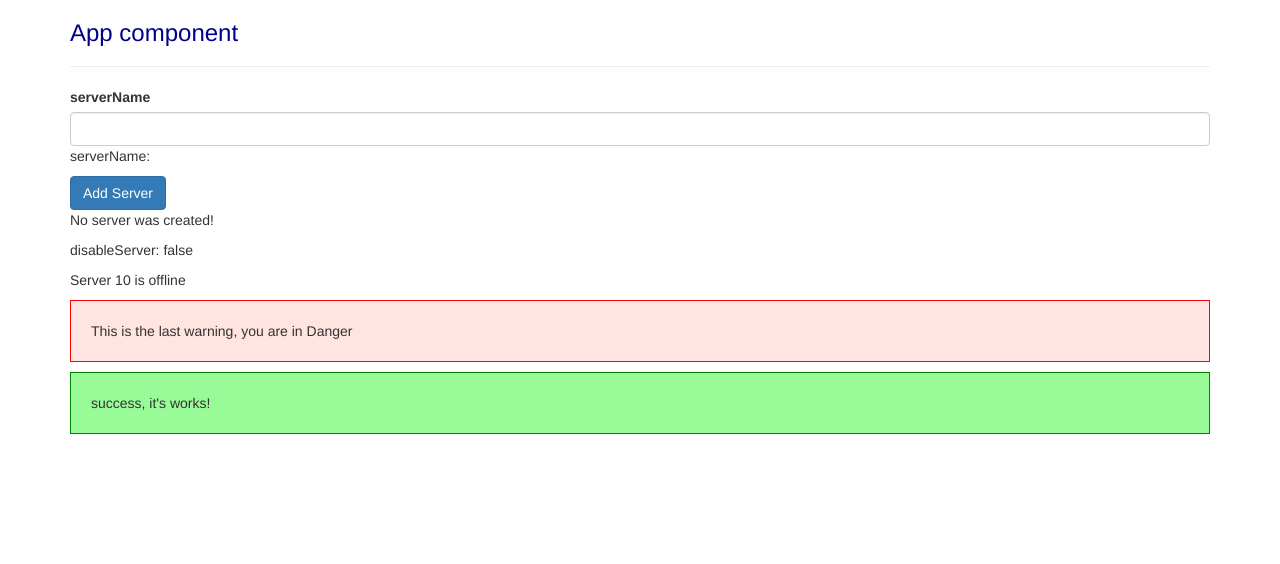
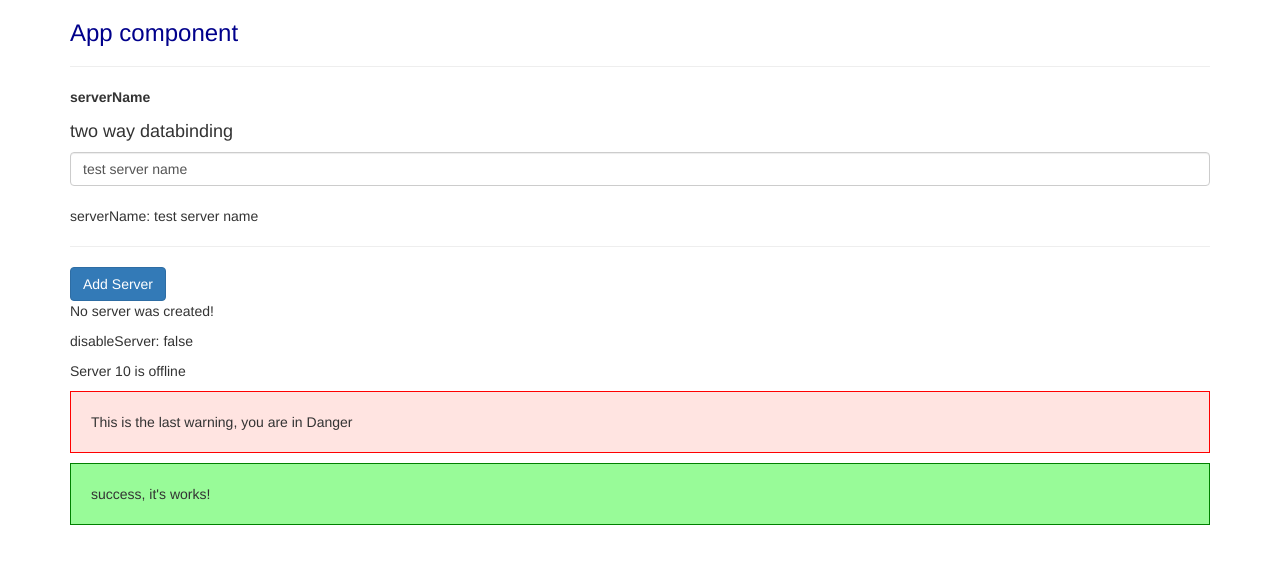
Before and after one commit to zmarkoni/angular-udemy, an Angular app: page / in a window 1280 px wide. Shown: the top 564 px of the page. Built offline with nearby package versions, Linux system fonts and the light colour scheme.

Commit message:
two-way databinding

```diff
--- a/src/app/servers/servers.component.html
+++ b/src/app/servers/servers.component.html
@@ -1,12 +1,23 @@
 <label>serverName</label>
-<input
-        type="text"
-        class="form-control"
-        (input)="onUpdateServerName($event)"
->
+<!--<input-->
+        <!--type="text"-->
+        <!--class="form-control"-->
+        <!--(input)="onUpdateServerName($event)"-->
+<!--&gt;-->
 <!-- $event is global paarameter which hold informations for any form field, like input, click... -->
 <!-- in JS we can access it with event.target.value, but in typeScript we need (<HTMLInputElement>event.target).value -->
+
+<h4>two way databinding</h4>
+<input
+    type="text"
+    class="form-control"
+    [(ngModel)]="serverName"
+>
+<!-- radi isto kao i ovo gore samo sto updajtuje i sebe-->
+<br>
 <p>serverName: {{ serverName }}</p>
+
+<hr>
 
 <button
         [disabled]="disableServer"
--- a/src/app/servers/servers.component.ts
+++ b/src/app/servers/servers.component.ts
@@ -9,7 +9,7 @@ import { Component } from '@angular/core';
 export class ServersComponent {
     disableServer: boolean = true;
     serverCreationStatus: string = 'No server was created!';
-    serverName: any = '';
+    serverName: any = 'test server name';
 
     constructor() {
         setTimeout(() => {
@@ -24,4 +24,12 @@ export class ServersComponent {
     onUpdateServerName(event: Event) {
         this.serverName = (<HTMLInputElement>event.target).value //need like this because of typeScript, regulary it will be event.target.value
     }
+
+    /*
+    Important: For Two-Way-Binding to work, you need to enable the ngModel  directive. This is done by adding the FormsModule  to the imports[]  array in the AppModule.
+
+    You then also need to add the import from @angular/forms  in the app.module.ts file:
+
+    import { FormsModule } from '@angular/forms';
+     */
 }
```
